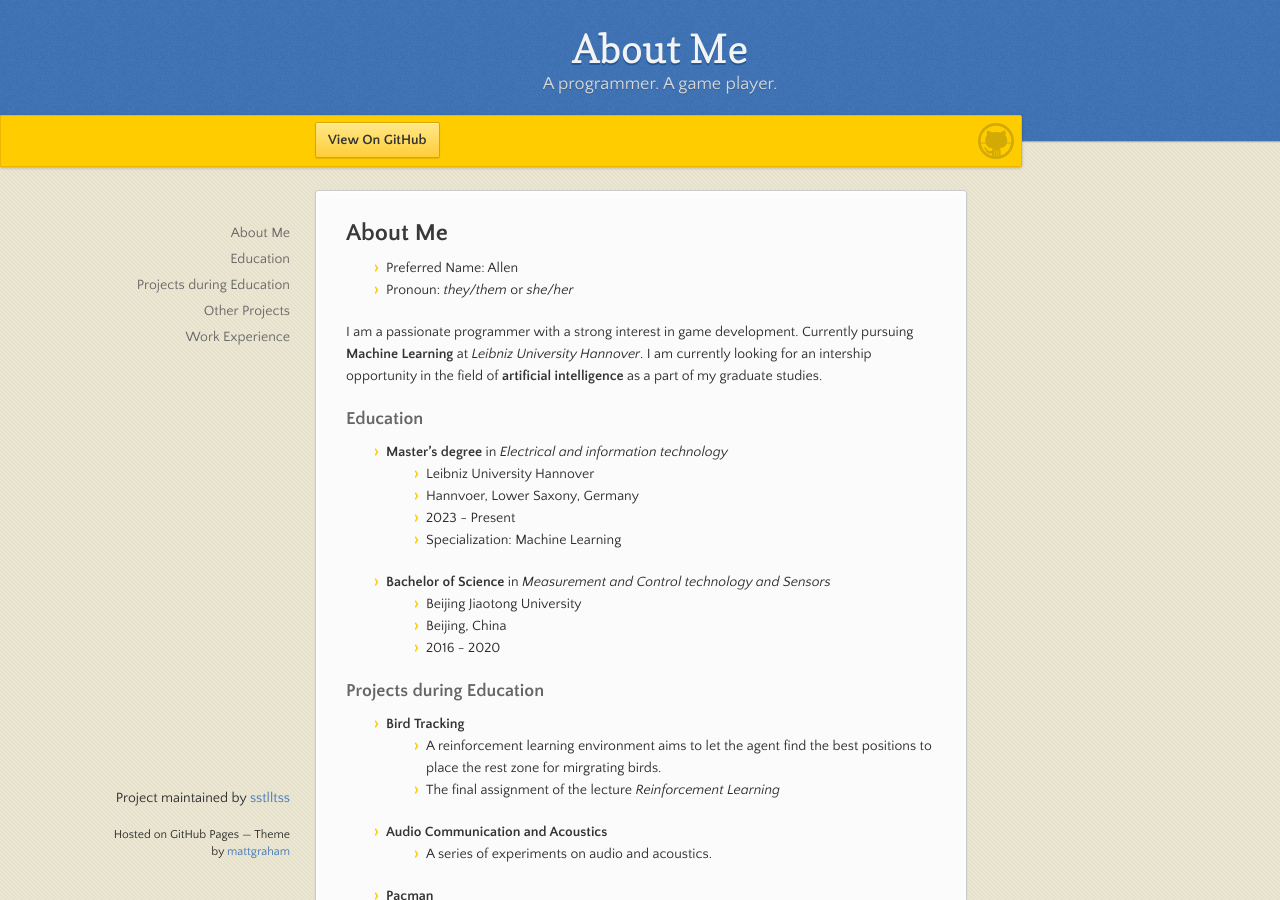
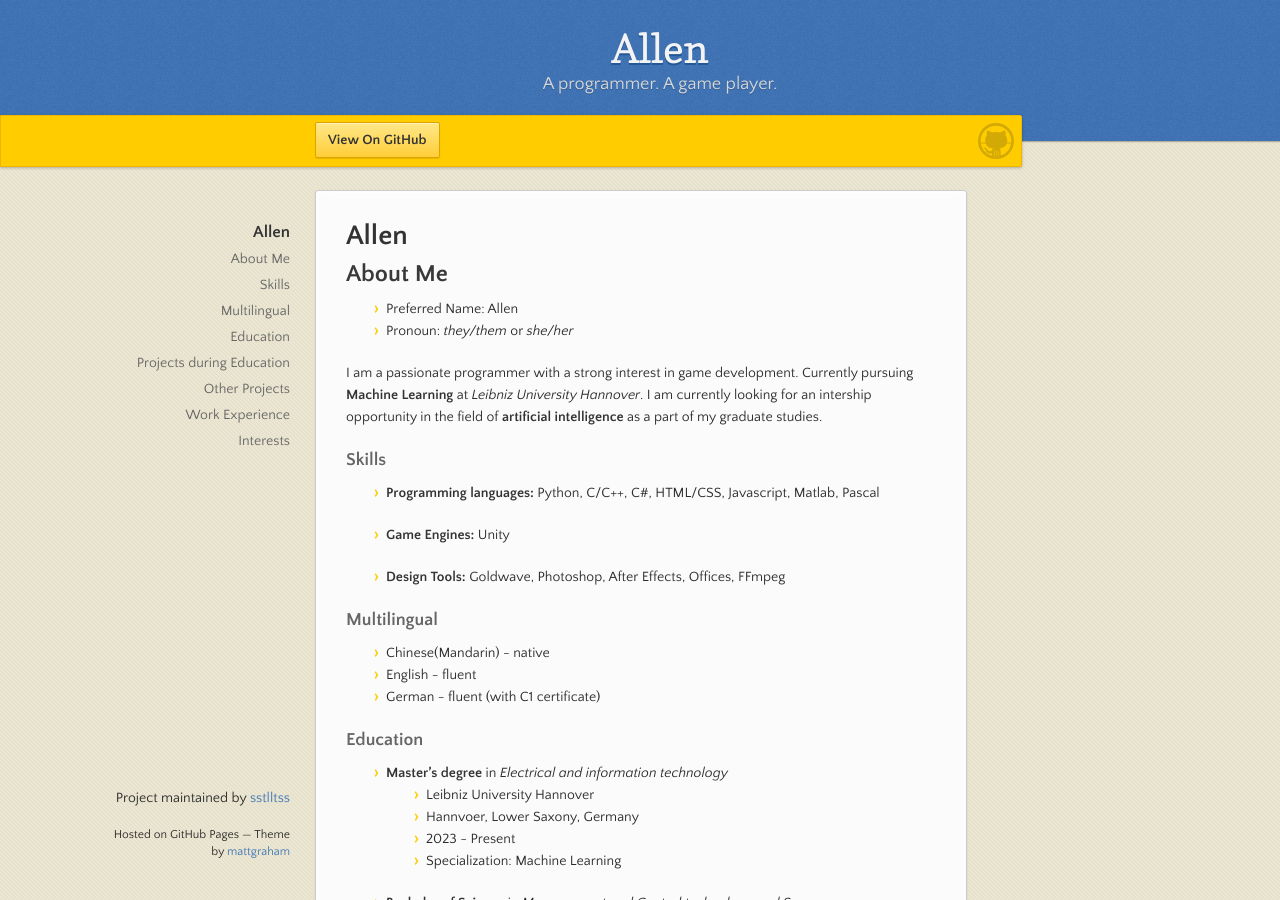
Before and after one commit to sstlltss/Lebenslauf, a Jekyll site: the page built from index.md, in a window 1280 px wide and 900 px high. Built offline with Jekyll 4.4.1, drawn with Linux system fonts in a browser that asks for light colours; our own code applies the rules of GitHub Pages for plain Markdown files; some of the changed text lies outside the part shown.

Commit message:
Update index.md

```diff
--- a/index.md
+++ b/index.md
@@ -1,6 +1,7 @@
 ---
 layout: default
 ---
+# Allen
 
 ## About Me
 
@@ -8,6 +9,20 @@ layout: default
 - Pronoun: *they/them* or *she/her*
 
 I am a passionate programmer with a strong interest in game development. Currently pursuing **Machine Learning** at *Leibniz University Hannover*. I am currently looking for an intership opportunity in the field of **artificial intelligence** as a part of my graduate studies.
+
+### Skills
+
+- **Programming languages:** Python, C/C++, C#, HTML/CSS, Javascript, Matlab, Pascal
+
+- **Game Engines:** Unity
+
+- **Design Tools:** Goldwave, Photoshop, After Effects, Offices, FFmpeg
+
+### Multilingual
+
+* Chinese(Mandarin) - native
+* English - fluent
+* German - fluent (with C1 certificate)
 
 ### Education
 
@@ -79,3 +94,18 @@ I am a passionate programmer with a strong interest in game development. Current
   - Leibniz University Hannover
   - 10.2024 - Present (until 02.2025)
   - To answer the questions and solve problems for students in programming practice.
+
+### Interests
+
+- **Programming**
+  - Major language: Python
+- **Video games**
+  - MMORPG (FFXIV)
+  - Indie games on steam & itch.io
+  - Waiting for new Nintendo Switch since 2022
+- **Cooking**
+  - Without baking
+- **Musicals & Music**
+  - Wie wird man seinen Schatten los?
+- **Writing**
+  - Fanfictions
```
